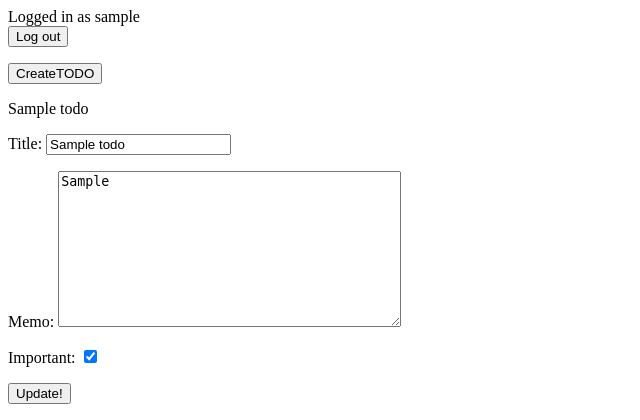
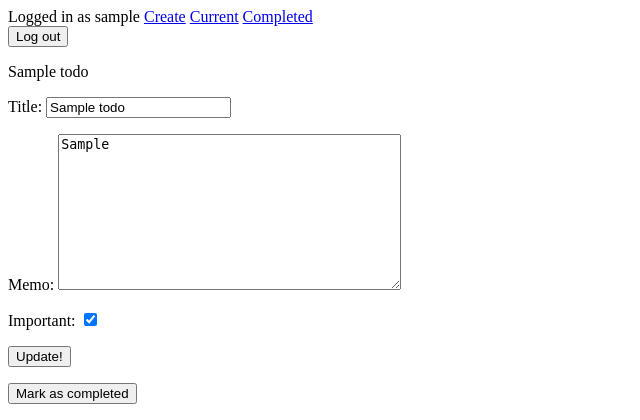
Before and after one commit to JaworskiAleksander/TODO_app, a Django app: page /todo/1 in a window 1280 px wide. Shown: the top 420 px of the page, without its empty margins (0-640 px from the left). Run offline with Django 3.2, Linux system fonts and the light colour scheme; a user stored in the database is signed in; tables that the repository leaves empty hold one stand-in row (values such as "Sample post").

Commit message:
listing completed todos done

```diff
--- a/TODO/templates/TODO/base.html
+++ b/TODO/templates/TODO/base.html
@@ -1,12 +1,14 @@
 {% if user.is_authenticated %}
 Logged in as {{ user.username }}
+<a href="{% url 'createtodo' %}">Create</a>
+<a href="{% url 'currenttodos' %}">Current</a>
+<a href="{% url 'completed' %}">Completed</a>
+
+
 <form action="{% url 'logoutuser' %}" method="POST">
     {% csrf_token %}
     <button type="submit">Log out</button>
 </form>
-<a href="{% url 'createtodo' %}">
-    <button>CreateTODO</button>
-</a>
 
 {% else %}
     <a href="{% url 'signupuser' %}">Sign Up</a>
--- a/TODO/views.py
+++ b/TODO/views.py
@@ -45,7 +45,7 @@
     todos = Todo.objects.filter(user=request.user, datecompleted__isnull=True)
     return render(request, 'TODO/currenttodos.html', {'todos': todos})
 
-@login_required()
+@login_required(login_url='loginuser')
 def logoutuser(request):
     if request.method == 'POST':
         logout(request)
@@ -132,6 +132,7 @@
                           {'todo': todo, 'form':form, 'error_msg': 'Bad info!'}
                           )
 
+@login_required(login_url='loginuser')
 def completetodo(request, todo_pk):
     todo = get_object_or_404(Todo, pk=todo_pk, user=request.user)
     if request.method == 'POST':
@@ -139,8 +140,14 @@
         todo.save()
         return redirect('currenttodos')
 
+@login_required(login_url='loginuser')
 def deletetodo(request, todo_pk):
     todo = get_object_or_404(Todo, pk=todo_pk, user=request.user)
     if request.method == 'POST':
         todo.delete()
         return redirect('currenttodos')
+
+@login_required(login_url='loginuser')
+def completed(request):
+    todos = Todo.objects.filter(user=request.user, datecompleted__isnull=False).order_by('-datecompleted')
+    return render(request, 'TODO/completed.html', {'todos': todos})
--- a/TODO_app/settings.py
+++ b/TODO_app/settings.py
@@ -119,3 +119,5 @@
 # https://docs.djangoproject.com/en/2.2/howto/static-files/
 
 STATIC_URL = '/static/'
+
+LOGIN_URL = 'login/'
--- a/TODO_app/urls.py
+++ b/TODO_app/urls.py
@@ -30,7 +30,11 @@
     # TODOs
     path('current/', views.currenttodos, name='currenttodos'),
     path('create/', views.createtodo,name='createtodo'),
+    path('completed/', views.completed, name='completed'),
+
+    # changing existing objects
     path('todo/<int:todo_pk>', views.viewtodo, name='viewtodo'),
     path('todo/<int:todo_pk>/complete', views.completetodo, name='completetodo'),
     path('todo/<int:todo_pk>/delete', views.deletetodo, name='deletetodo'),
+
 ]
```
Also changed, not shown: TODO/templates/TODO/completed.html (added, +24 -0 lines).
